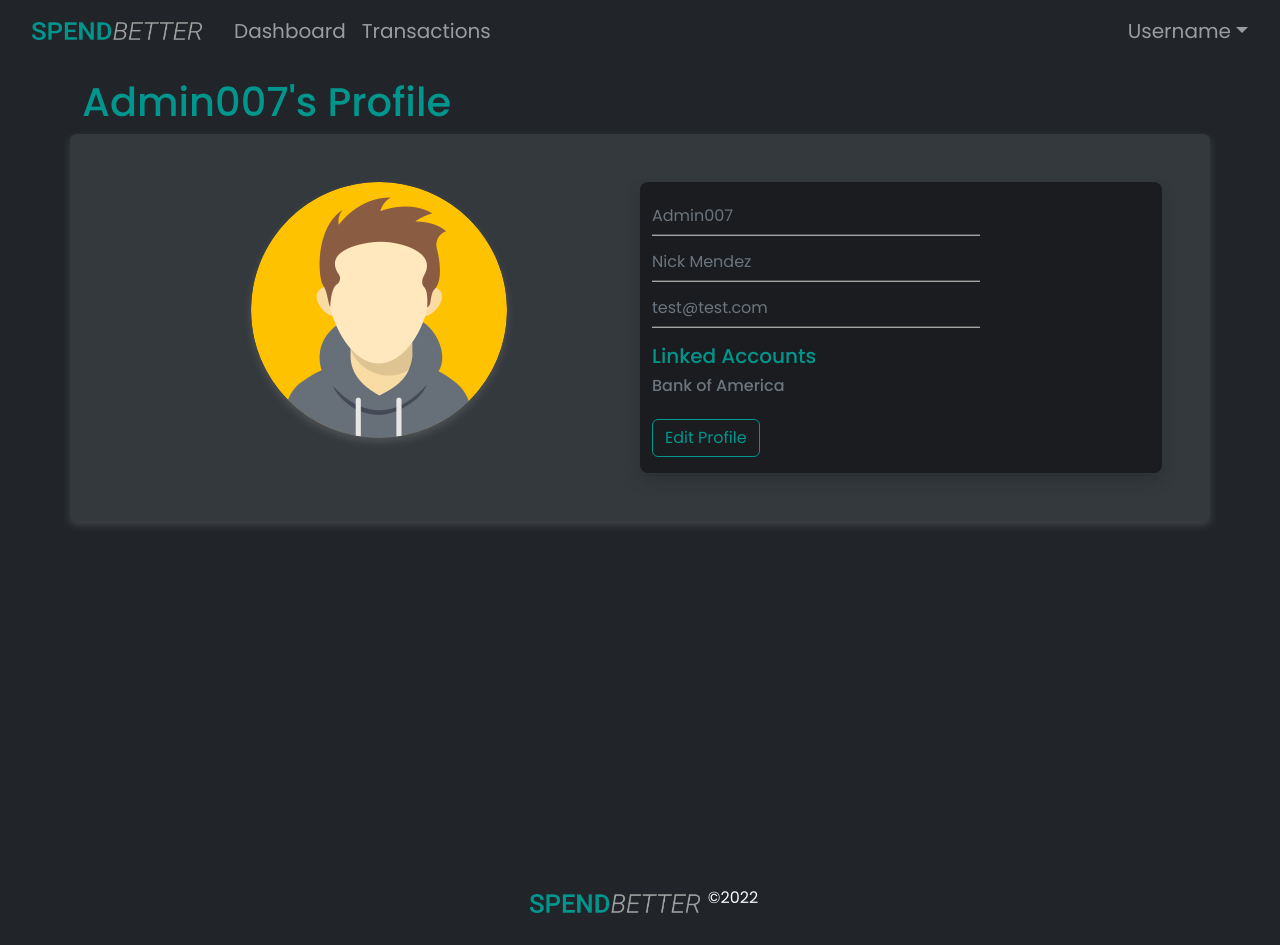
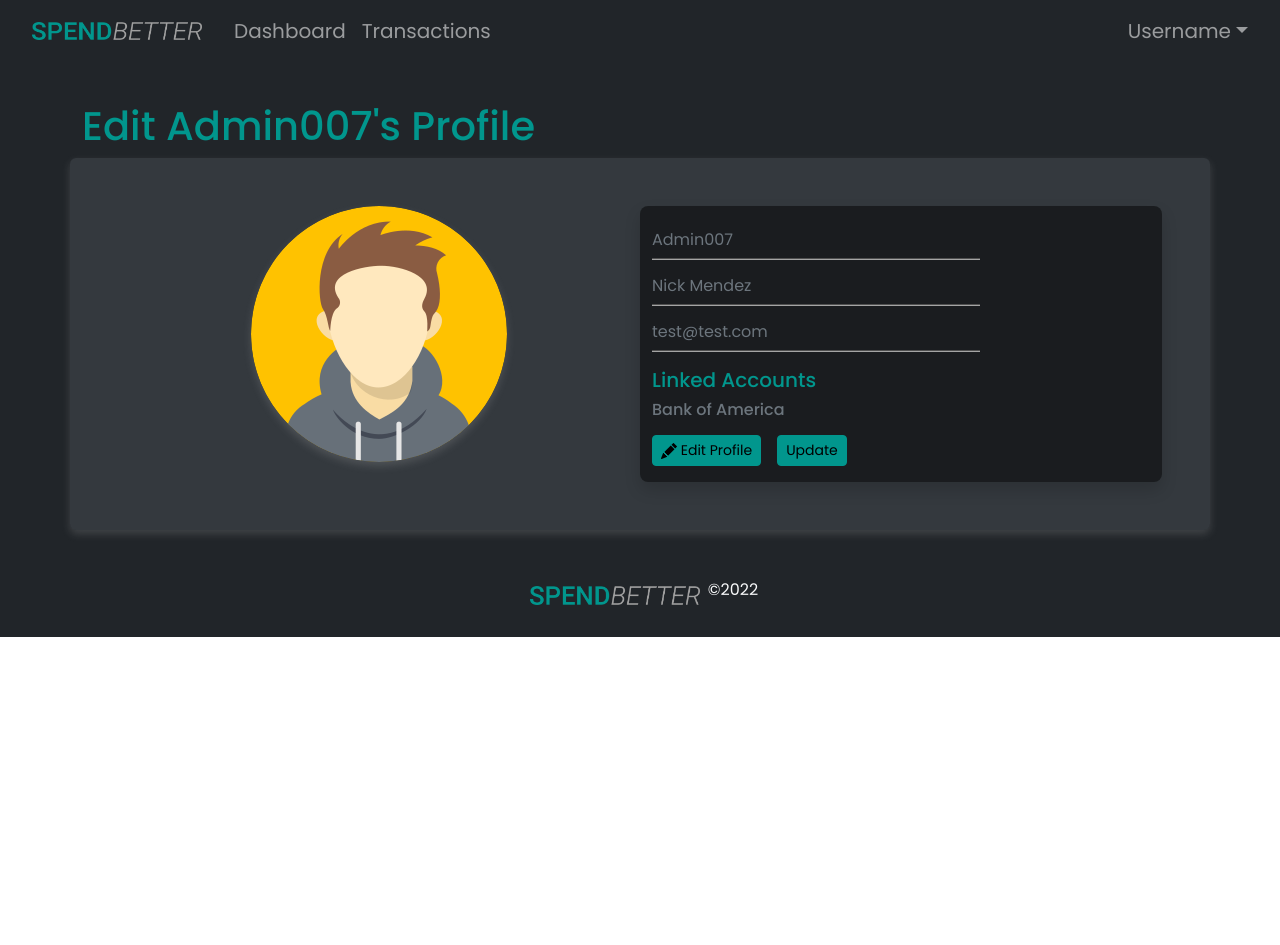
Before and after one commit to nickmendezFlatiron/budget-app, a React (Vite) app in the folder client/: page /account in a window 1280 px wide. After the commit the page ends 800 px from the top, so only its background shows below. Built offline with nearby package versions, Linux system fonts and the light colour scheme.

Commit message:
conditionally display save button in account component

```diff
--- a/client/src/account/Account.jsx
+++ b/client/src/account/Account.jsx
@@ -2,21 +2,25 @@ import React, {useState} from 'react'
 
 import Container from 'react-bootstrap/Container'
 import ToggleButton from 'react-bootstrap/ToggleButton'
+import Button from 'react-bootstrap/Button'
 import Form from 'react-bootstrap/Form';
 import Row from 'react-bootstrap/Row';
 import Col from 'react-bootstrap/Col';
 import Image from 'react-bootstrap/Image';
 const Account = ({user}) => {
-  const [isDisabled, toggleDisabled] = useState(true)
+  const [isDisabled, toggleDisabled] = useState(false)
 
-
+  const saveButton = <Button size='sm'>Update</Button>
+  const pencil = <svg xmlns="http://www.w3.org/2000/svg" width="16" height="16" fill="currentColor" className="bi bi-pencil-fill" viewBox="0 0 16 16">
+                    <path d="M12.854.146a.5.5 0 0 0-.707 0L10.5 1.793 14.207 5.5l1.647-1.646a.5.5 0 0 0 0-.708l-3-3zm.646 6.061L9.793 2.5 3.293 9H3.5a.5.5 0 0 1 .5.5v.5h.5a.5.5 0 0 1 .5.5v.5h.5a.5.5 0 0 1 .5.5v.5h.5a.5.5 0 0 1 .5.5v.207l6.5-6.5zm-7.468 7.468A.5.5 0 0 1 6 13.5V13h-.5a.5.5 0 0 1-.5-.5V12h-.5a.5.5 0 0 1-.5-.5V11h-.5a.5.5 0 0 1-.5-.5V10h-.5a.499.499 0 0 1-.175-.032l-.179.178a.5.5 0 0 0-.11.168l-2 5a.5.5 0 0 0 .65.65l5-2a.5.5 0 0 0 .168-.11l.178-.178z"/>
+                  </svg>
   return (
-    <div className="bg-dark text-white vh-100">
-      <Container >
+    <div className="bg-dark text-white ">
+      <Container className="py-4 ">
         <Row className="text-primary pt-3">
           <h1>{!isDisabled ? "Edit" : null } {user.username}'s Profile</h1>
         </Row>
-        <Row xs={1} md={2} className="bg-secondary bg-opacity-25 rounded glow p-5 ">
+        <Row xs={1} md={2} className="bg-secondary bg-opacity-25 rounded glow p-5">
           <Col className="text-center">
             <Image className='glow rounded-circle' fluid src={user.avatar} alt="user avatar image" />
           </Col>
@@ -38,16 +42,20 @@ const Account = ({user}) => {
                 <h6>{user.linkedAccounts[0].institution}</h6>
               </Col>
             </Col>
+            <div className='mt-3'>
               <ToggleButton
-            className='mt-3'
+              className="me-3 "
               id="toggle-check"
+              size='sm'
               type="checkbox"
               variant='outline-primary'
               checked={!isDisabled}
               onChange={(e) => toggleDisabled(!e.currentTarget.checked)}
               >
-              Edit Profile
+              {pencil} Edit Profile
               </ToggleButton>
+              {!isDisabled ? saveButton : null}
+            </div>
           </Col>
         </Row>
       </Container>
--- a/client/src/styles/index.css
+++ b/client/src/styles/index.css
@@ -172,7 +172,6 @@ body::-webkit-scrollbar {
   border-width: 2px;
 }
 .underline-text-input:focus{
-  color: black;
   outline: none;
   box-shadow: none;
   border-color: #01968d;
```
Lines whose indentation alone changed are shown as unchanged.
